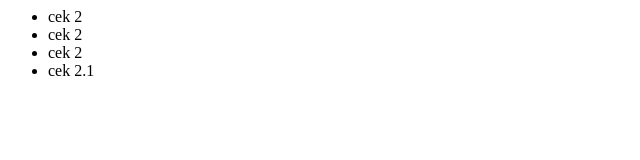
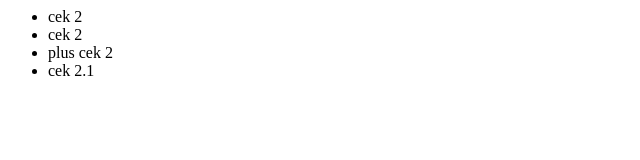
Before and after one commit to MuhamadIsmuaji/newGitTest, a plain HTML site: page index.html in a window 1280 px wide. Shown: the full height of the page, 0-640 px from the left. Drawn offline with Linux system fonts and the light colour scheme.

Commit message:
plus cek 2

```diff
--- a/index.html
+++ b/index.html
@@ -1,6 +1,6 @@
 <ul>
 	<li>cek 2</li>
 	<li>cek 2</li>
-	<li>cek 2</li>
+	<li>plus cek 2</li>
 	<li>cek 2.1</li>
 </ul>
```
